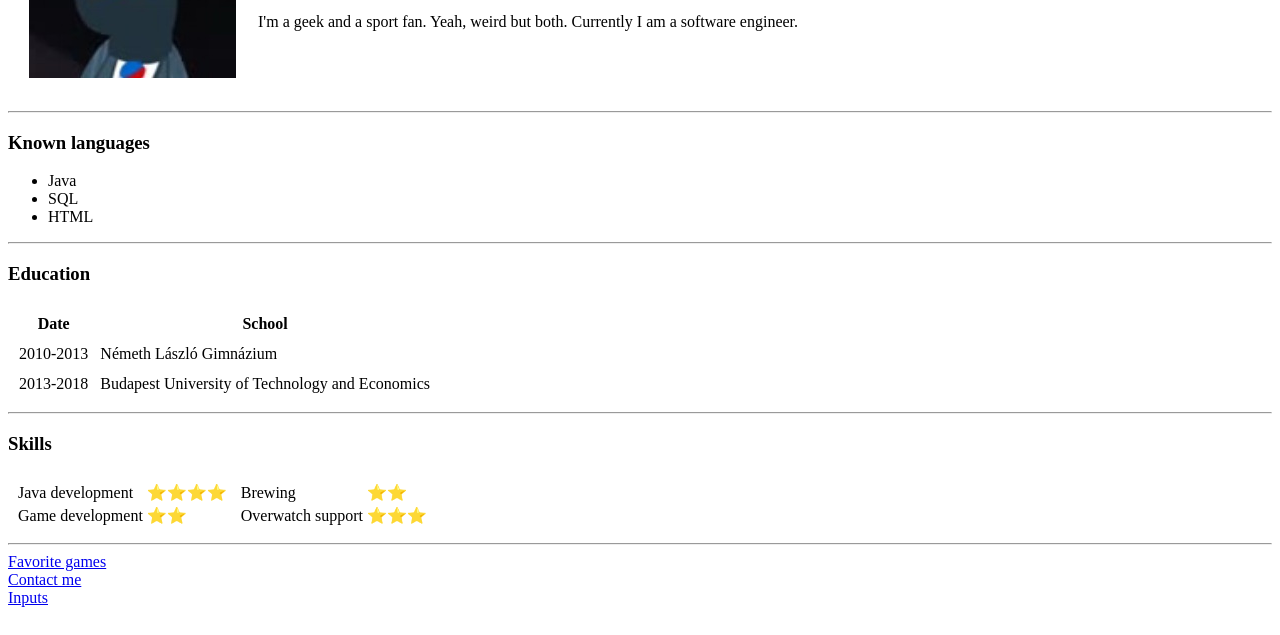
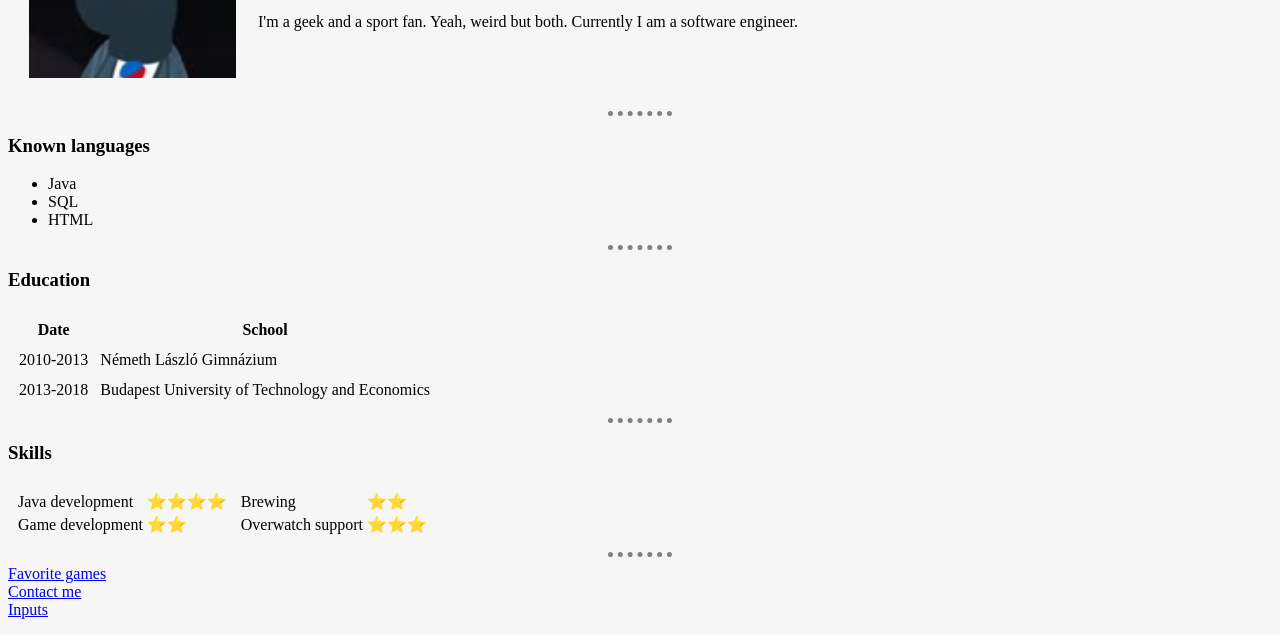
Before and after one commit to andrewer04/HTML-Personal-Site, a plain HTML site: page index.html in a window 1280 px wide. Shown: the part 165-800 px from the top of the page. Drawn offline with Linux system fonts and the light colour scheme.

Commit message:
add inline css

```diff
--- a/index.html
+++ b/index.html
@@ -4,6 +4,19 @@
 <head>
   <meta charset="utf-8">
   <title>Andrew's Personal Site</title>
+
+  <style media="screen">
+    body{
+      background-color: #f6f6f6;
+    }
+    hr {
+      border-color: grey;
+      border-width: 5px;
+      border-style: none;
+      border-top-style: dotted;
+      width: 5%;
+    }
+  </style>
 </head>
 
 <body>
```
